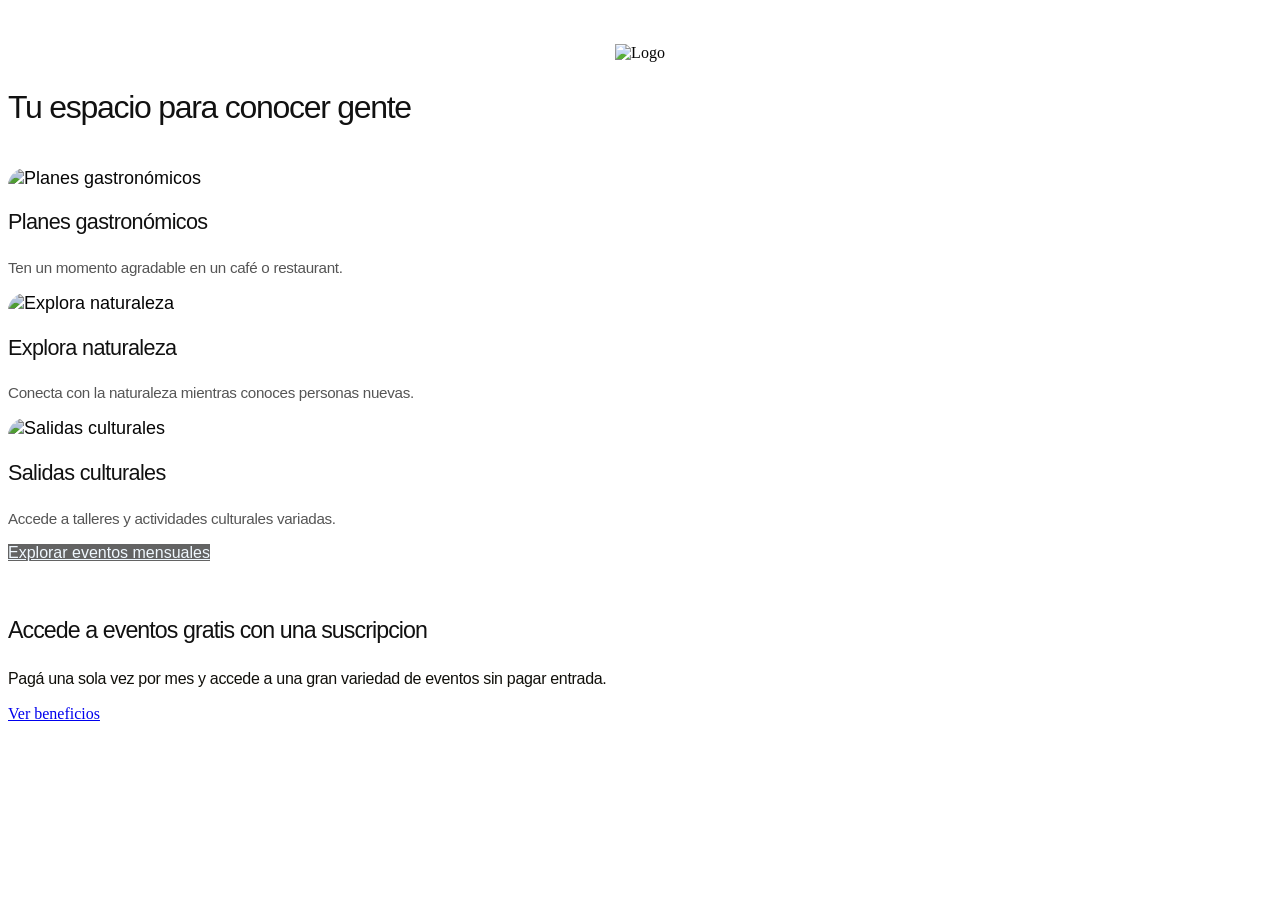
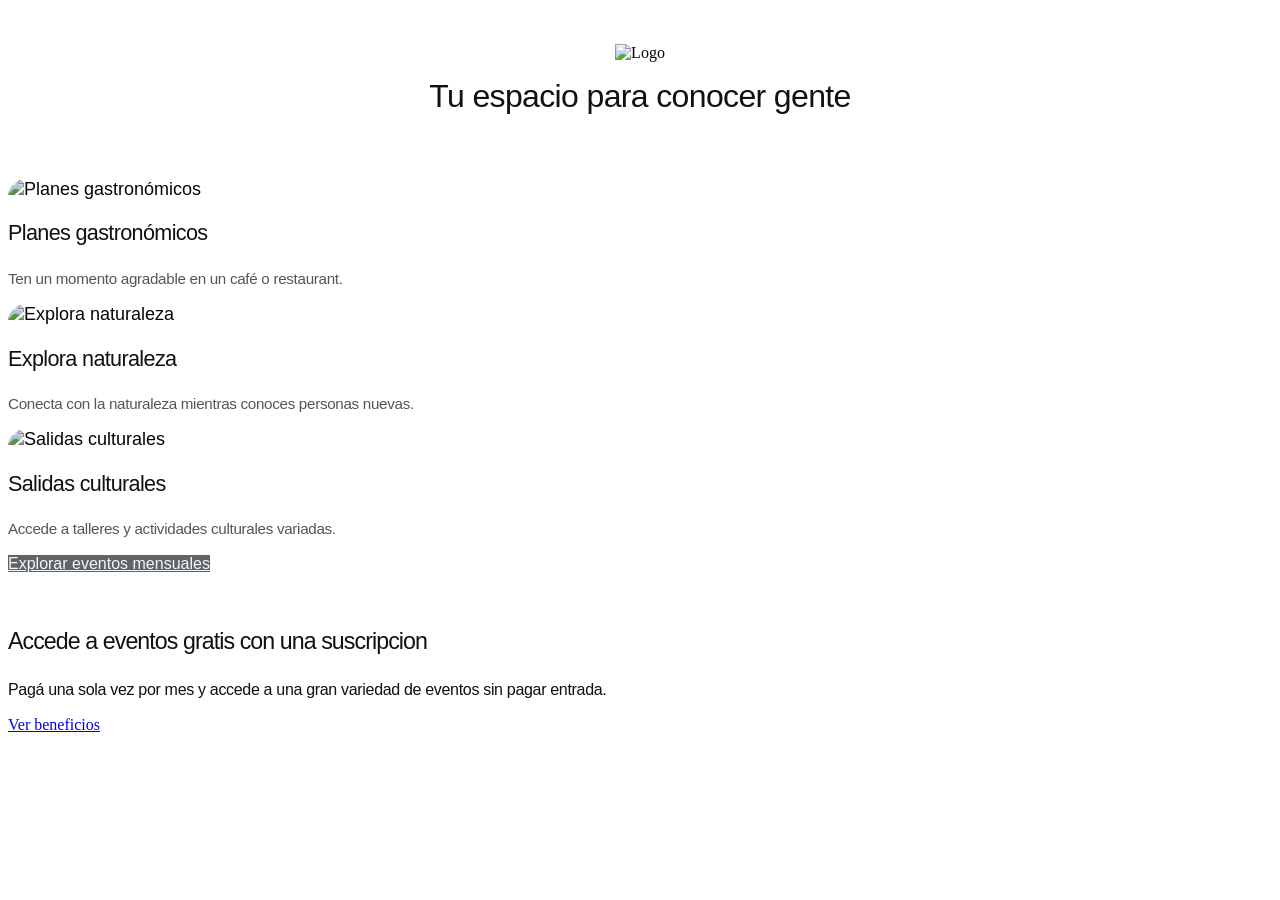

arreglando mis tickets

--- a/ecomercio-grupo4/css/styles.css
+++ b/ecomercio-grupo4/css/styles.css
@@ -567,3 +567,43 @@ i[class*=" fa-"] {
   box-shadow: 0 8px 20px rgba(0,0,0,0.15);
 }
 
+/* Fondo general */
+html,
+body {
+    background: #ffffff !important;
+}
+
+/* Contenido principal */
+main {
+    background: #ffffff;
+}
+
+/* Contenedores */
+.container,
+.container-fluid {
+    background: transparent;
+}
+
+/* Sección de eventos */
+section {
+    background: #ffffff;
+}
+
+/* Carrusel */
+#eventsCarousel,
+.carousel-inner,
+.carousel-item {
+    background: #ffffff;
+}
+
+.subtitulo-bienvenida {
+    width: 100%;
+    display: block;
+    text-align: center !important;
+    margin: 1rem auto 3rem;
+    font-family: "DM Sans", sans-serif;
+    font-size: 2rem;
+    font-weight: 400;
+    letter-spacing: -0.02em;
+    color: #111;
+}
